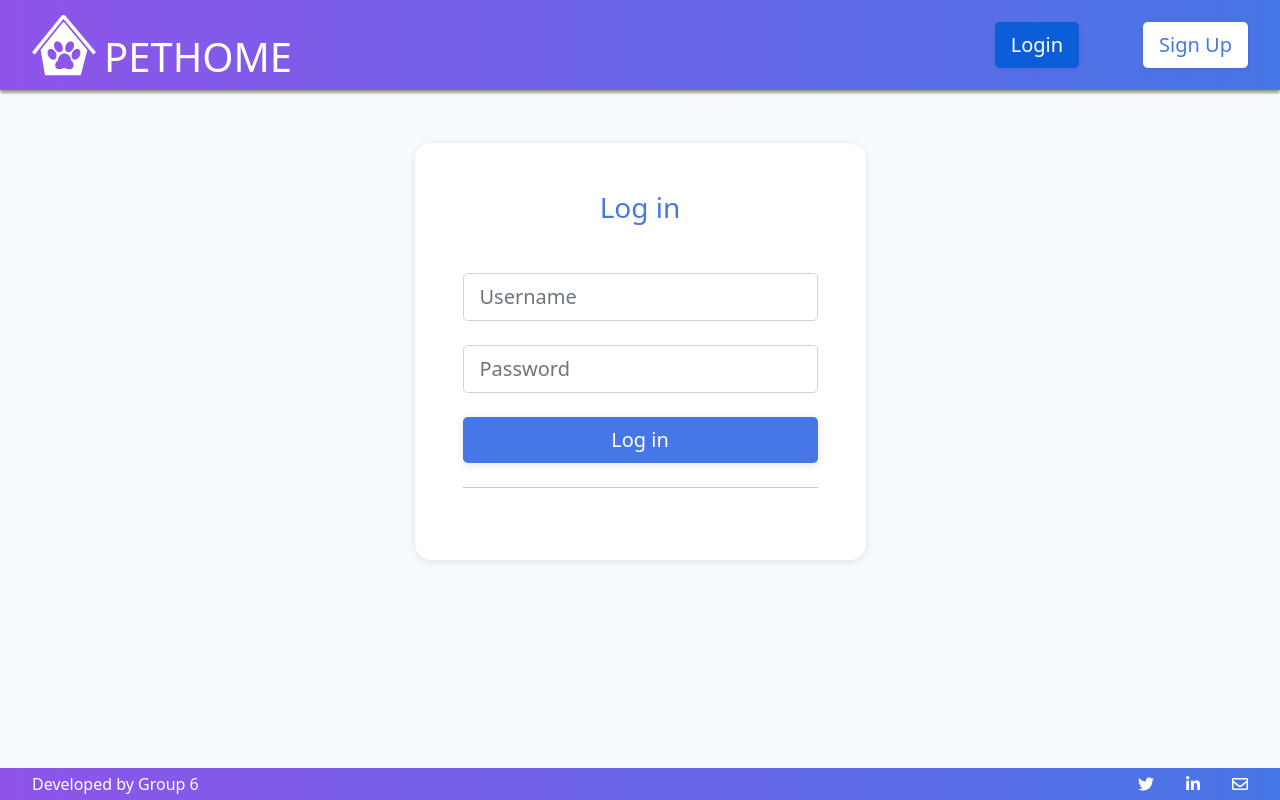
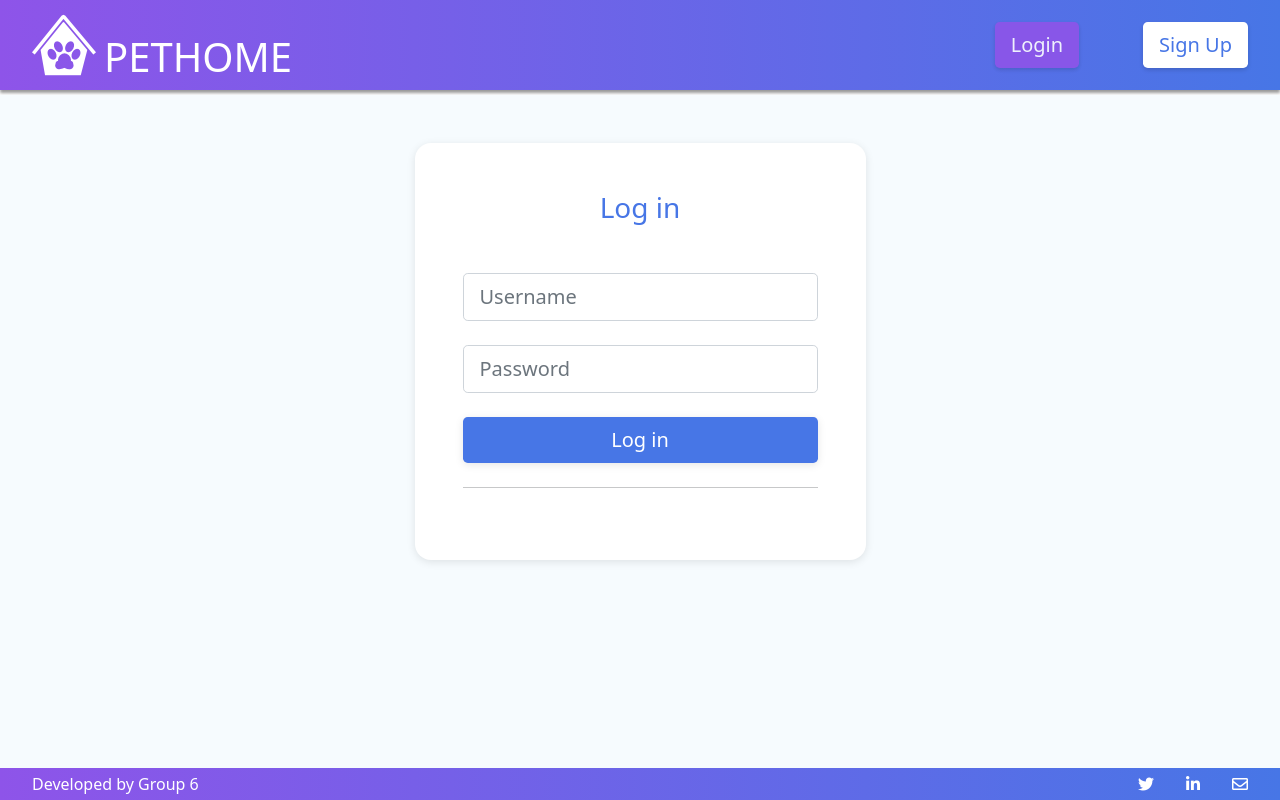
Before and after one commit to dflr10/pethome_fe, a Vue app: page /user/login in a window 1280 px wide. In both pictures the pointer is over the button "Login". Built offline with nearby package versions, Linux system fonts and the light colour scheme.

Commit message:
Change hover state color on buttons

```diff
--- a/src/App.vue
+++ b/src/App.vue
@@ -137,7 +137,7 @@
         background-color: #fff;
         color: #4776E6;
         border: none;
-        box-shadow: 0 2px 4px 0 rgba(0, 0, 0, 0.06);
+        box-shadow: 0 2px 4px 0 rgba(0, 0, 0, 0.15);
 
     }
     main {
@@ -175,4 +175,9 @@
     .footer .media {
         margin-right: 2rem;
     }
+    .btn.btn-primary.btn-lg.btn-block:hover {
+        background-color: #8E54E9;
+        opacity: 0.9;
+        transition: all 0.2s ease-in-out;
+    }
 </style>
--- a/src/components/Pet.vue
+++ b/src/components/Pet.vue
@@ -399,4 +399,13 @@
         margin-bottom: 0.3rem;
         border-radius: 8px;
     }
+    .btn.btn-add.btn-primary.float-left:hover,
+    .btn.btn-add-new.btn-primary:hover,
+    .btn.btn-change.btn-primary:hover,
+    .btn.btn-update.btn-primary:hover
+    {
+        background-color: #7f3de9;
+        color: #fff;
+        transition: all 0.2s ease-in-out;
+    }
 </style>
```
